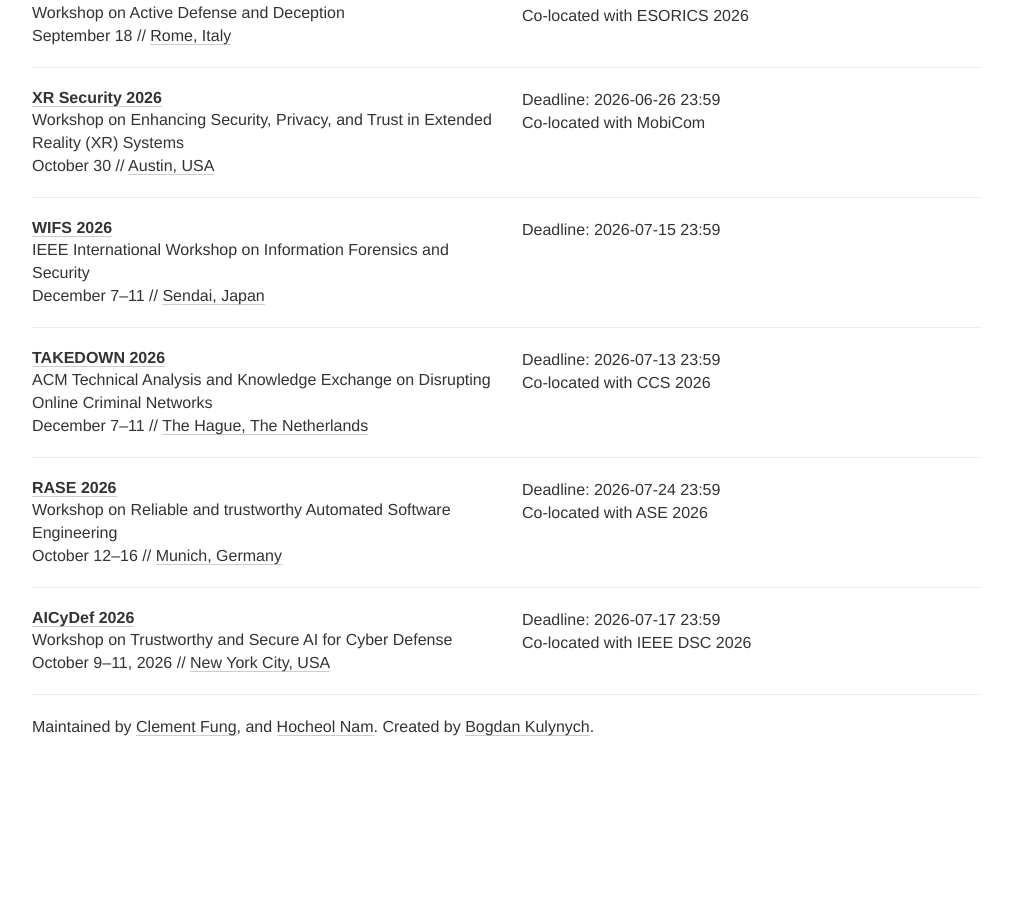
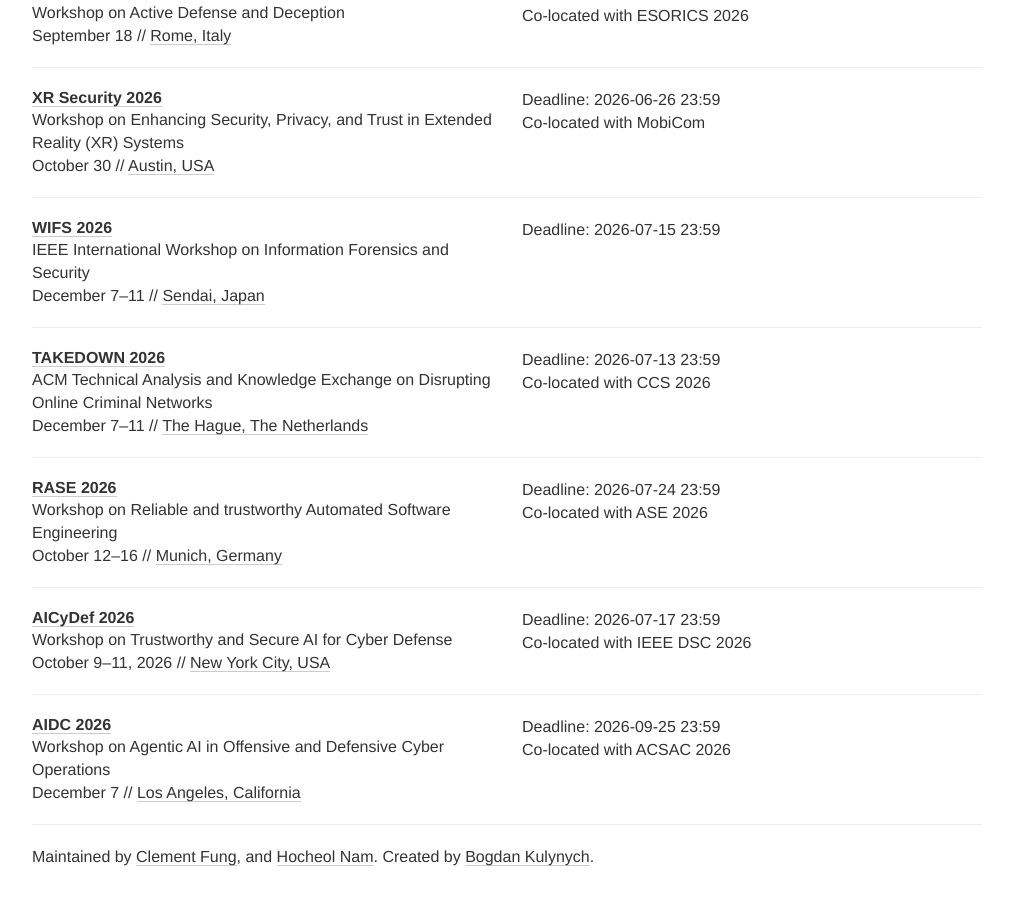
Before and after one commit to sec-deadlines/sec-deadlines.github.io, a Jekyll site: the page built from index.html, in a window 1280 px wide and 900 px high, scrolled down 29975 px. Shown: the whole window, without its empty margins (133-1146 px from the left). Built offline with Jekyll 4.4.1, drawn with Linux system fonts in a browser that asks for light colours; nearby versions of some CDN libraries; comment, search, counter and statistics services are not loaded; before the commit the page ends 30745 px from its top, so only the background shows below that.

Commit message:
Add AIDC workshop

```diff
--- a/_data/conferences.yml
+++ b/_data/conferences.yml
@@ -2130,3 +2130,13 @@
   date: October 9-11, 2026
   place: New York City, USA
   tags: [SEC, SHOP, OTHERS]
+
+- name: AIDC
+  description: Workshop on Agentic AI in Offensive and Defensive Cyber Operations
+  year: 2026
+  link: https://aidcworkshop.github.io/
+  deadline: ["2026-09-25 23:59"]
+  comment: Co-located with ACSAC 2026
+  date: December 7
+  place: Los Angeles, California
+  tags: [SEC, PRIV, CRYPTO, SHOP, OTHERS]
```
